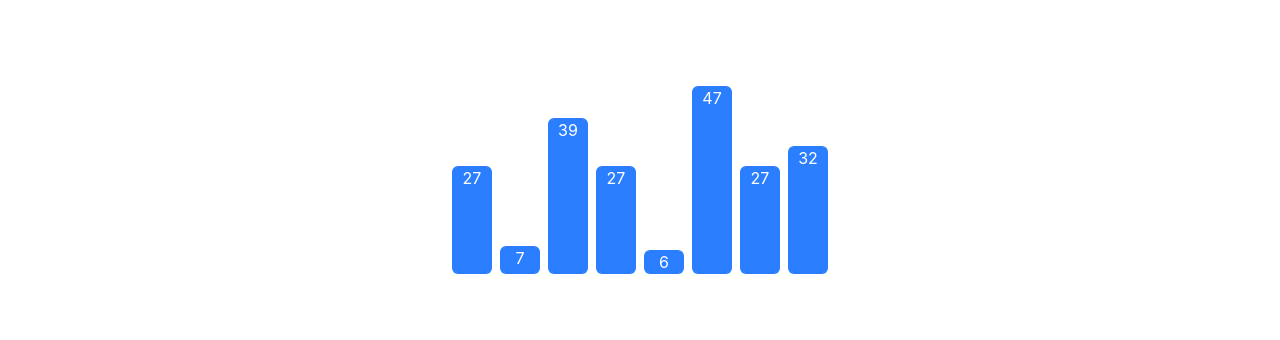
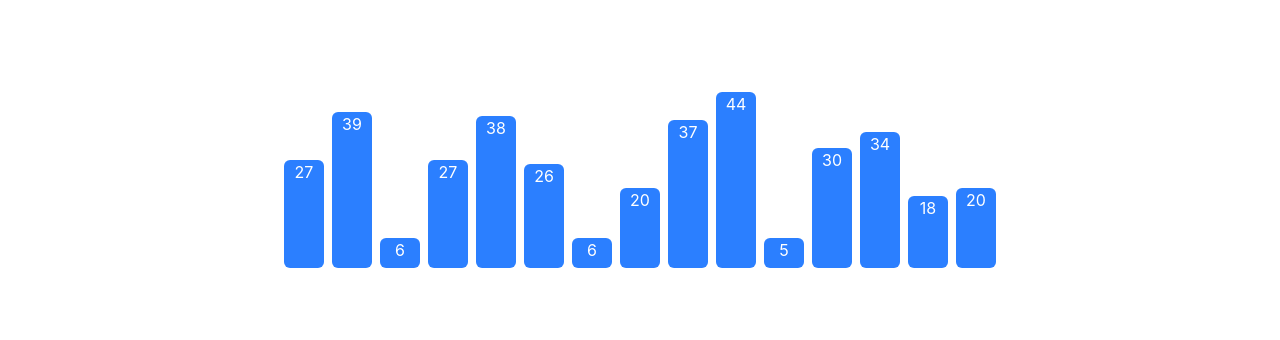
Before and after one commit to sai-amroji/algo-ameba, a React (Vite) app: page /sort in a window 1280 px wide. Both pictures are taken after a click on the button "Generate Random". Shown: the part 228-568 px from the top of the page. Built offline with nearby package versions, Linux system fonts and the light colour scheme.

Commit message:
minor chgs && bubble sort needs wrk

```diff
--- a/package.json
+++ b/package.json
@@ -16,6 +16,7 @@
     "@radix-ui/react-select": "^2.2.5",
     "@radix-ui/react-slider": "^1.3.5",
     "@radix-ui/react-slot": "^1.2.3",
+    "@radix-ui/react-switch": "^1.2.5",
     "@tailwindcss/vite": "^4.1.11",
     "class-variance-authority": "^0.7.1",
     "clsx": "^2.1.1",
--- a/src/components/search/BinarySearch.tsx
+++ b/src/components/search/BinarySearch.tsx
@@ -58,10 +58,9 @@ const BinarySearch = () => {
       return;
     }
     if (!isNaN(num)) {
-            const val =  Date.now()-Math.floor(Math.random() * 100000)
-            const newBar: Bar = { value: num, id:`bar-${val.toString()}`
-        };
-            const updated = [...bars, newBar];
+      const val = Date.now() - Math.floor(Math.random() * 100000);
+      const newBar: Bar = { value: num, id: `bar-${val.toString()}` };
+      const updated = [...bars, newBar].sort((a, b) => a.value - b.value);
 
       const state = Flip.getState(".bar-container, .bar");
       setBars(updated);
@@ -75,19 +74,12 @@ const BinarySearch = () => {
     }
   };
 
-
-    const isOutRange = (left:number,right:number) => {
-        return (left > right ) || (left < 0 ) || ( right > bars.length)
-    }
-
   const generateRandomArray = () => {
     // Generate unique random numbers between 1 and 50
     const random = Array.from({ length: 15 }, () => ({
       value: Math.floor(Math.random() * 50) + 1,
-            id: `bar-${Date.now()}-${Math.floor(Math.random() * 100000)}`
-
-    }))
-            .sort((a, b) => a.value - b.value); // Sort ascending by value
+      id: `bar-${Date.now()}-${Math.floor(Math.random() * 100000)}`,
+    })).sort((a, b) => a.value - b.value); // Sort ascending by value
 
     const state = Flip.getState(".bar-container, .bar");
     setBars(random);
@@ -100,8 +92,6 @@ const BinarySearch = () => {
     resetAnimation();
   };
 
-
-
   const binarySteps = (low: number, high: number, target: number) => {
     if (low > high) return;
 
@@ -113,8 +103,16 @@ const BinarySearch = () => {
     tl.to(".bar", { backgroundColor: "blue", duration: 0.2 });
 
     // Step 2: Highlight the range bars (low & high)
-        tl.to(`#bar-${bars[low].id}`, { backgroundColor: "yellow", duration: 0.3 }, "+=0.2");
-        tl.to(`#bar-${bars[high].id}`, { backgroundColor: "purple", duration: 0.3 }, "<");
+    tl.to(
+      `#bar-${bars[low].id}`,
+      { backgroundColor: "yellow", duration: 0.3 },
+      "+=0.2"
+    );
+    tl.to(
+      `#bar-${bars[high].id}`,
+      { backgroundColor: "purple", duration: 0.3 },
+      "<"
+    );
 
     // Step 3: Pause so user can see range
     tl.to({}, { duration: 0.5 });
@@ -128,7 +126,10 @@ const BinarySearch = () => {
     // Step 6: Decide & animate
     tl.call(() => {
       if (midVal === target) {
-                gsap.to(`#bar-${bars[mid].id}`, { backgroundColor: "green", duration: 0.3 });
+        gsap.to(`#bar-${bars[mid].id}`, {
+          backgroundColor: "green",
+          duration: 0.3,
+        });
       } else if (midVal < target) {
         // Move out left side
         bars.forEach((bar, i) => {
@@ -149,7 +150,6 @@ const BinarySearch = () => {
     });
   };
 
-
   const handleSearch = () => {
     const target = parseInt(searchValue.trim());
     if (isNaN(target) || target > 50 || target < -50) {
@@ -166,12 +166,10 @@ const BinarySearch = () => {
     timeline.addLabel("start");
     labels.push("start");
 
-        const left = 0
-        const right = bars.length
+    const left = 0;
+    const right = bars.length - 1;
 
-        binarySteps(left,right,target);
-
-
+    binarySteps(left, right, target);
   };
 
   const playSteps = () => {
@@ -235,8 +233,10 @@ const BinarySearch = () => {
       onNext={nextStep}
       onPrev={prevStep}
     >
-            {isntAllowed && toast("Invalid Number", {
-                description: "You can't Enter Number greater than 50 and less than -50",
+      {isntAllowed &&
+        toast("Invalid Number", {
+          description:
+            "You can't Enter Number greater than 50 and less than -50",
         })}
       <div className="flex gap-2 justify-center items-end p-4 min-h-[200px] bar-container">
         {bars.map((bar) => (
@@ -244,12 +244,13 @@ const BinarySearch = () => {
             id={`bar-${bar.id}`}
             key={bar.id}
             data-flip-id={bar.id}
-                        className={`bar w-10 rounded-sm text-white text-center transition-colors duration-300 ${getBarColor(bar.id)}`}
+            className={`bar w-10 rounded-sm text-white text-center transition-colors duration-300 ${getBarColor(
+              bar.id
+            )}`}
             style={{ height: `${Math.max(bar.value * 4, 30)}px` }}
           >
             {bar.value}
           </div>
-
         ))}
       </div>
     </SharedLayout>
--- a/src/components/sort/BubbleSort.tsx
+++ b/src/components/sort/BubbleSort.tsx
@@ -1,132 +1,208 @@
-import { useRef, useState } from "react";
+import { useRef, useState, useEffect } from "react";
 import gsap from "gsap";
 import Flip from "gsap/Flip";
 import SharedLayout from "@/components/SharedLayout";
+import { Alert, AlertTitle } from "@/components/ui/alert.tsx";
+import { toast } from "sonner";
 
 gsap.registerPlugin(Flip);
 
-const BubbleSortVisualizer = () => {
-  const [numbers, setNumbers] = useState<number[]>([]);
+// Define a type for our bar objects for better type safety
+type Bar = {
+  value: number;
+  id: string; // Use a unique ID for stable keys in React
+};
+
+// We will use this to track the state for visual rendering
+type BarState = "default" | "checking";
+
+const BubbleSort = () => {
+  const [bars, setBars] = useState<Bar[]>([]);
+  const [barStates, setBarStates] = useState<Record<number, BarState>>({});
   const [inputValue, setInputValue] = useState("");
   const [isPlaying, setIsPlaying] = useState(false);
-  const [currentStep, setCurrentStep] = useState(0);
-  const [steps, setSteps] = useState<number[][]>([]);
-  const intervalRef = useRef<NodeJS.Timeout | null>(null);
+  const [isntAllowed, setIsntAllowed] = useState(false);
 
-  const generateSteps = (arr: number[]) => {
-    const allSteps: number[][] = [];
-    const temp = [...arr];
+  const timelineRef = useRef(gsap.timeline({ paused: true }));
+  const labelsRef = useRef<string[]>([]);
 
-    for (let i = 0; i < temp.length - 1; i++) {
-      for (let j = 0; j < temp.length - i - 1; j++) {
-        if (temp[j] > temp[j + 1]) {
-          [temp[j], temp[j + 1]] = [temp[j + 1], temp[j]];
-          allSteps.push([...temp]);
+  useEffect(() => {
+    if (isntAllowed) {
+      const timeout = setTimeout(() => setIsntAllowed(false), 1500);
+      return () => clearTimeout(timeout);
     }
-      }
-    }
+  }, [isntAllowed]);
 
-    return allSteps;
+  useEffect(() => {
+    return () => {
+      timelineRef.current.kill();
+    };
+  }, []);
+
+  const resetAnimation = () => {
+    timelineRef.current.clear().pause(0);
+    labelsRef.current = [];
+    setIsPlaying(false);
+    setBarStates({});
   };
 
   const handleInsert = () => {
     const num = parseInt(inputValue.trim());
+    if (num > 50 || num < -50) {
+      setIsntAllowed(true);
+      return;
+    }
     if (!isNaN(num)) {
-      const updated = [...numbers, num];
-      setNumbers(updated);
-      const newSteps = generateSteps(updated);
-      setSteps(newSteps);
-      setCurrentStep(0);
-      if (intervalRef.current) clearInterval(intervalRef.current);
-      setIsPlaying(false);
+      const val = Date.now() - Math.floor(Math.random() * 100000);
+      const newBar: Bar = { value: num, id: `bar-${val.toString()}` };
+      const updated = [...bars, newBar];
+
+      const state = Flip.getState(".bar-container, .bar");
+      setBars(updated);
+      Flip.from(state, {
+        duration: 0.5,
+        ease: "power1.inOut",
+      });
+
+      resetAnimation();
       setInputValue("");
     }
   };
 
   const generateRandomArray = () => {
-    const random = Array.from({ length: 8 }, () => Math.floor(Math.random() * 50) + 1);
-    setNumbers(random);
-    const newSteps = generateSteps(random);
-    setSteps(newSteps);
-    setCurrentStep(0);
-    setIsPlaying(false);
-    if (intervalRef.current) clearInterval(intervalRef.current);
+    const random = Array.from({ length: 15 }, () => ({
+      value: Math.floor(Math.random() * 50) + 1,
+      id: `bar-${Date.now()}-${Math.floor(Math.random() * 100000)}`,
+    }));
+
+    const state = Flip.getState(".bar-container, .bar");
+    setBars(random);
+    Flip.from(state, {
+      duration: 0.7,
+      ease: "power1.inOut",
+      stagger: 0.05,
+    });
+
+    resetAnimation();
+  };
+
+  const swap = (index1: number, index2: number) => {
+    const state = Flip.getState(".bar"); // capture before
+
+    setBars((prev) => {
+      const copy = [...prev];
+      [copy[index1], copy[index2]] = [copy[index2], copy[index1]];
+      return copy;
+    });
+
+    // Animate in next frame
+    timelineRef.current.add(() => {
+      Flip.from(state, {
+        duration: 0.4,
+        ease: "power1.inOut",
+      });
+    });
+  };
+
+  const bubbleSteps = () => {
+    const timeline = timelineRef.current;
+    const labels: string[] = [];
+
+    for (let i = 0; i < bars.length; i++) {
+      for (let j = 0; j < bars.length - i - 1; j++) {
+        const label = `step-${i}-${j}`;
+        timeline.addLabel(label);
+        labels.push(label);
+
+        if (bars[j].value > bars[j + 1].value) {
+          // Add swap step to timeline
+          timeline.add(() => swap(j, j + 1));
+        }
+      }
+    }
+
+    labelsRef.current = labels;
   };
 
   const playSteps = () => {
-    if (steps.length === 0 || isPlaying) return;
+    if (!isPlaying) {
+      timelineRef.current.play();
       setIsPlaying(true);
-    let i = currentStep;
-
-    intervalRef.current = setInterval(() => {
-      if (i < steps.length) {
-        const state = Flip.getState(".bar");
-        setNumbers(steps[i]);
-        Flip.from(state, { duration: 0.5, ease: "power1.inOut" });
-        setCurrentStep(i + 1);
-        i++;
-      } else {
-        clearInterval(intervalRef.current!);
-        intervalRef.current = null;
-        setIsPlaying(false);
     }
-    }, 700);
   };
 
   const pauseSteps = () => {
-    if (intervalRef.current) {
-      clearInterval(intervalRef.current);
-      intervalRef.current = null;
+    if (isPlaying) {
+      timelineRef.current.pause();
       setIsPlaying(false);
     }
   };
 
   const nextStep = () => {
-    if (currentStep < steps.length) {
-      const state = Flip.getState(".bar");
-      setNumbers(steps[currentStep]);
-      Flip.from(state, { duration: 0.5, ease: "power1.inOut" });
-      setCurrentStep(currentStep + 1);
+    if (isPlaying) return;
+    const currentLabel = timelineRef.current.currentLabel();
+    const currentIndex = labelsRef.current.indexOf(currentLabel);
+    if (currentIndex < labelsRef.current.length - 1) {
+      timelineRef.current.seek(labelsRef.current[currentIndex + 1]);
     }
   };
 
   const prevStep = () => {
-    if (currentStep > 0) {
-      const state = Flip.getState(".bar");
-      setNumbers(steps[currentStep - 1]);
-      Flip.from(state, { duration: 0.5, ease: "power1.inOut" });
-      setCurrentStep(currentStep - 1);
+    if (isPlaying) return;
+    const currentLabel = timelineRef.current.currentLabel();
+    const currentIndex = labelsRef.current.indexOf(currentLabel);
+    if (currentIndex > 0) {
+      timelineRef.current.seek(labelsRef.current[currentIndex - 1]);
     }
   };
+
+  const getBarColor = (id: string) => {
+    switch (barStates[id]) {
+      case "checking":
+        return "bg-red-500";
+      default:
+        return "bg-blue-500";
+    }
+  };
+
   const algoMap = [
     { name: "Bubble Sort", value: "bubble" },
     { name: "Selection Sort", value: "selection" },
-    { name: "Inseration Sort" ,value : "inseration"},
-    { name: "Merge Sort" ,value:"merge"},
-    {name:"Quick Sort" , value:"quick"}
+    { name: "Inseration Sort", value: "inseration" },
+    { name: "Merge Sort", value: "merge" },
+    { name: "Quick Sort", value: "quick" },
+  ];
 
-
-  ];
   return (
     <SharedLayout
-          algoMap={algoMap}
       inputValue={inputValue}
       setInputValue={setInputValue}
+      isPlaying={isPlaying}
       handleInsert={handleInsert}
       generateRandomArray={generateRandomArray}
-          isPlaying={isPlaying}
+      algoMap={algoMap}
       onPlay={playSteps}
       onPause={pauseSteps}
       onNext={nextStep}
-          onPrev={prevStep}    >
-        <div className="flex gap-2 justify-center items-end p-4 min-h-[200px]">
-          {numbers.map((num, idx) => (
+      onPrev={prevStep}
+    >
+      {isntAllowed &&
+        toast("Invalid Number", {
+          description:
+            "You can't Enter Number greater than 50 and less than -50",
+        })}
+      <div className="flex gap-2 justify-center items-end p-4 min-h-[200px] bar-container">
+        {bars.map((bar) => (
           <div
-                  key={idx}
-                  className="bar bg-blue-500 w-10 rounded-sm text-white text-center"
-                  style={{ height: `${num * 4}px` }}
+            id={`bar-${bar.id}`}
+            key={bar.id}
+            data-flip-id={bar.id}
+            className={`bar w-10 rounded-sm text-white text-center transition-colors duration-300 ${getBarColor(
+              bar.id
+            )}`}
+            style={{ height: `${Math.max(bar.value * 4, 30)}px` }}
           >
-                {num}
+            {bar.value}
           </div>
         ))}
       </div>
@@ -134,4 +210,4 @@ const BubbleSortVisualizer = () => {
   );
 };
 
-export default BubbleSortVisualizer;
+export default BubbleSort;
```
Also changed, not shown: src/components/SharedLayout.tsx (+24 -18 lines), src/components/ui/switch.tsx (added, +29 -0 lines), 1 other file (tests, documents, lock files or other folders). Lines whose indentation alone changed are shown as unchanged.
